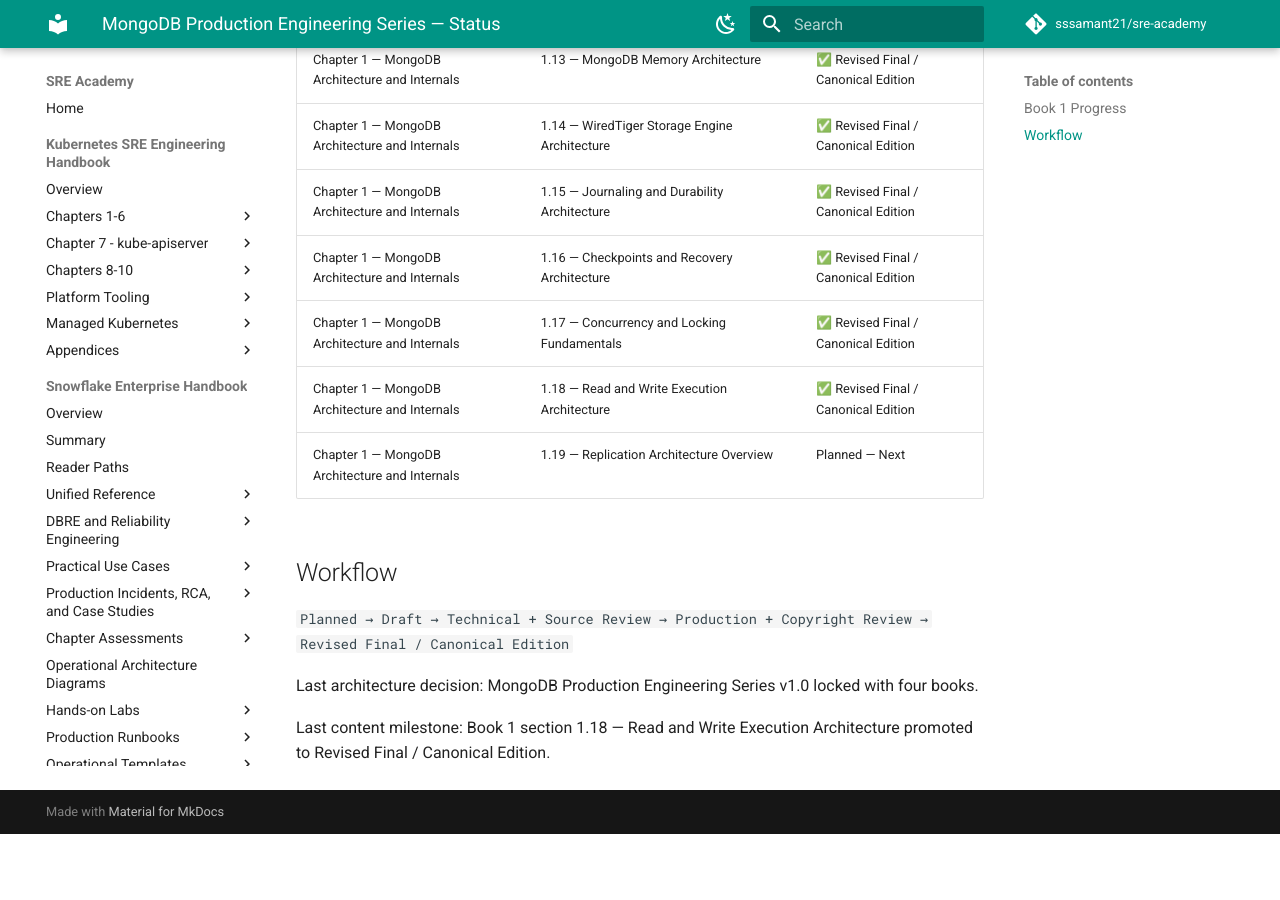
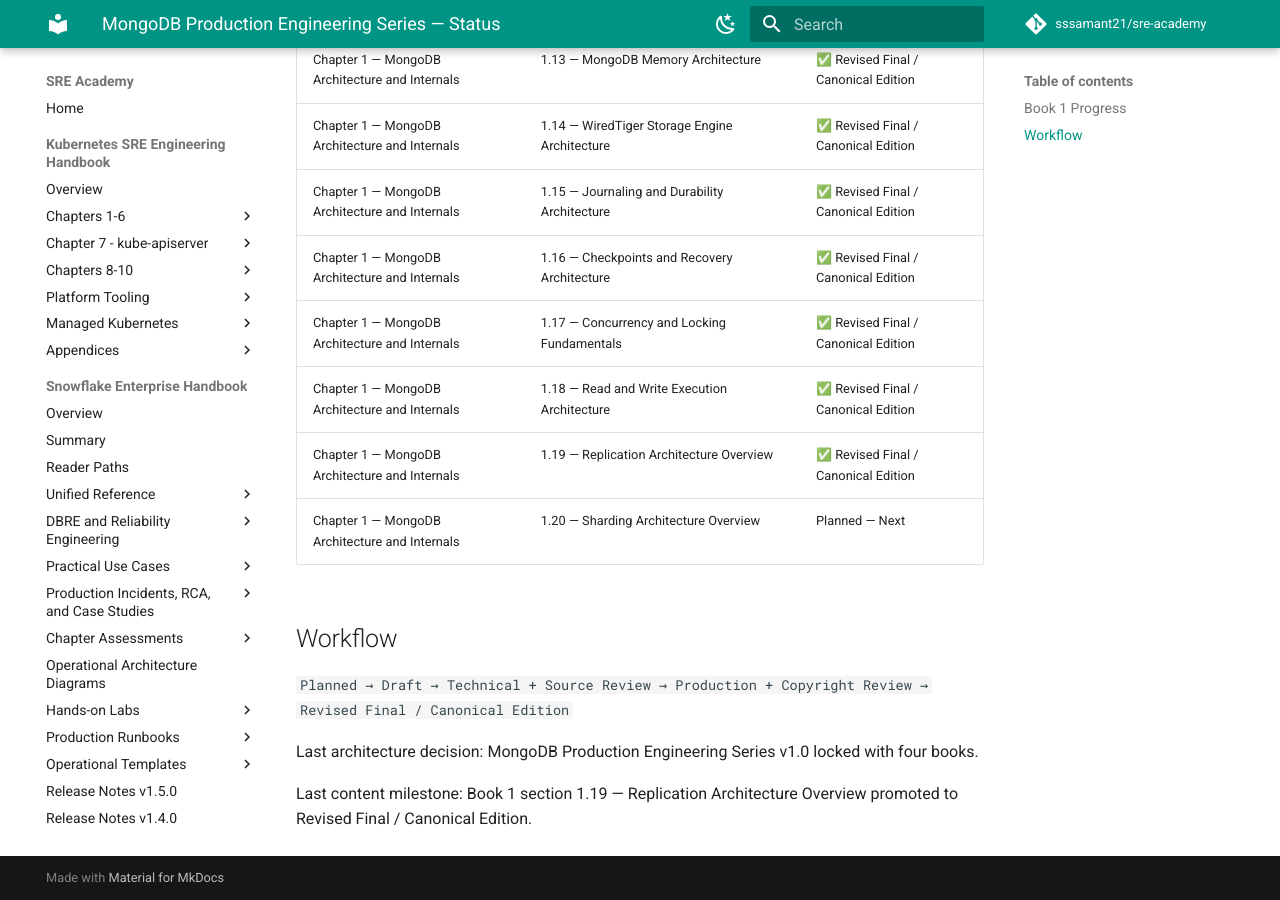
Before and after one commit to sssamant21/sre-academy, an MkDocs documentation site: the page built from docs/books/mongodb/STATUS.md, in a window 1280 px wide and 900 px high, scrolled down 1438 px. Built offline with MkDocs 1.6.1 and Material for MkDocs 9.7.7, drawn with Linux system fonts in a browser that asks for light colours; comment, search, counter and statistics services are not loaded; before the commit the page ends 2272 px from its top, so only the background shows below that; some of the changed text lies outside the part shown.

Commit message:
docs(mongodb): update series status through canonical 1.19

```diff
--- a/docs/books/mongodb/STATUS.md
+++ b/docs/books/mongodb/STATUS.md
@@ -2,7 +2,7 @@
 
 | Book | Title | Architecture | Content Status |
 |---|---|---|---|
-| 1 | MongoDB Administration Handbook | 🔒 Locked | In Progress — 1.1–1.18 Canonical |
+| 1 | MongoDB Administration Handbook | 🔒 Locked | In Progress — 1.1–1.19 Canonical |
 | 2 | MongoDB SRE & Reliability Engineering Handbook | 🔒 Locked | Planned |
 | 3 | MongoDB DBRE & Performance Engineering Handbook | 🔒 Locked | Planned |
 | 4 | MongoDB Cloud & Kubernetes Production Handbook | 🔒 Locked | Planned |
@@ -29,7 +29,8 @@
 | Chapter 1 — MongoDB Architecture and Internals | 1.16 — Checkpoints and Recovery Architecture | ✅ Revised Final / Canonical Edition |
 | Chapter 1 — MongoDB Architecture and Internals | 1.17 — Concurrency and Locking Fundamentals | ✅ Revised Final / Canonical Edition |
 | Chapter 1 — MongoDB Architecture and Internals | 1.18 — Read and Write Execution Architecture | ✅ Revised Final / Canonical Edition |
-| Chapter 1 — MongoDB Architecture and Internals | 1.19 — Replication Architecture Overview | Planned — Next |
+| Chapter 1 — MongoDB Architecture and Internals | 1.19 — Replication Architecture Overview | ✅ Revised Final / Canonical Edition |
+| Chapter 1 — MongoDB Architecture and Internals | 1.20 — Sharding Architecture Overview | Planned — Next |
 
 ## Workflow
 
@@ -37,4 +38,4 @@
 
 Last architecture decision: MongoDB Production Engineering Series v1.0 locked with four books.
 
-Last content milestone: Book 1 section 1.18 — Read and Write Execution Architecture promoted to Revised Final / Canonical Edition.
+Last content milestone: Book 1 section 1.19 — Replication Architecture Overview promoted to Revised Final / Canonical Edition.
```
